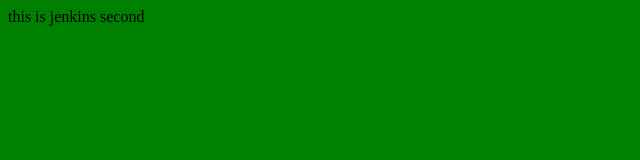
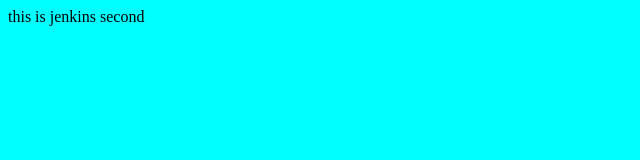
Before and after one commit to Anish-apt/devops4, a plain HTML site: page index.html in a window 1280 px wide. Shown: the whole page, without its empty margins (0-640 px from the left). Drawn offline with Linux system fonts and the light colour scheme.

Commit message:
bluecolor

```diff
--- a/index.html
+++ b/index.html
@@ -1,4 +1,4 @@
-<body bgcolor='green'>
+<body bgcolor='aqua'>
 
 this is jenkins
 second
```
